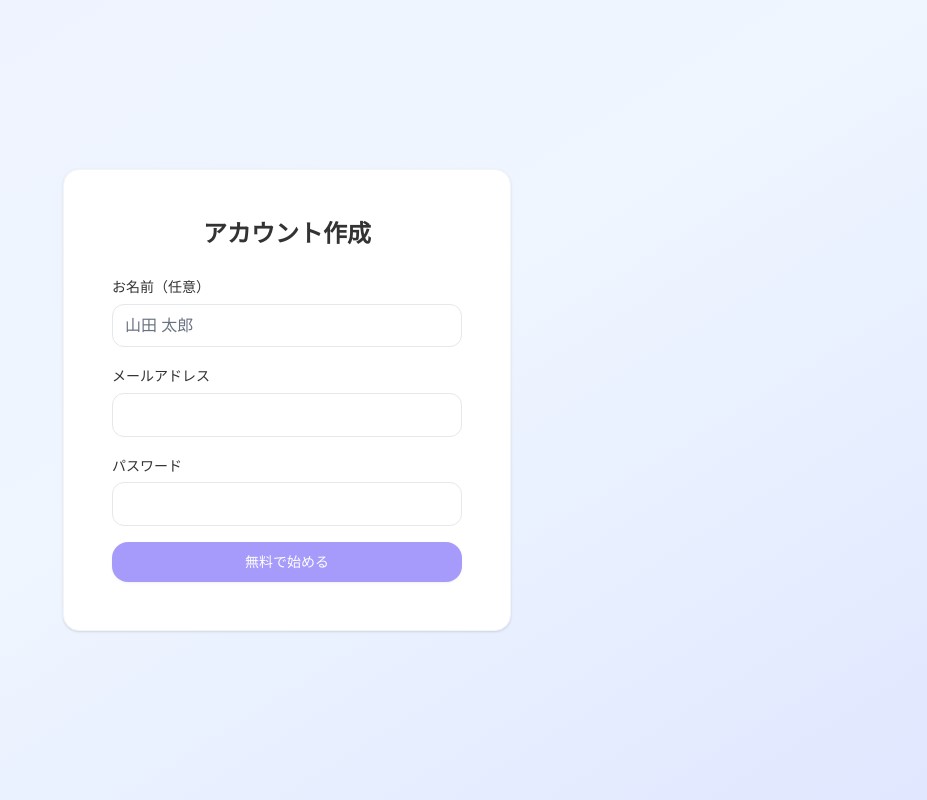
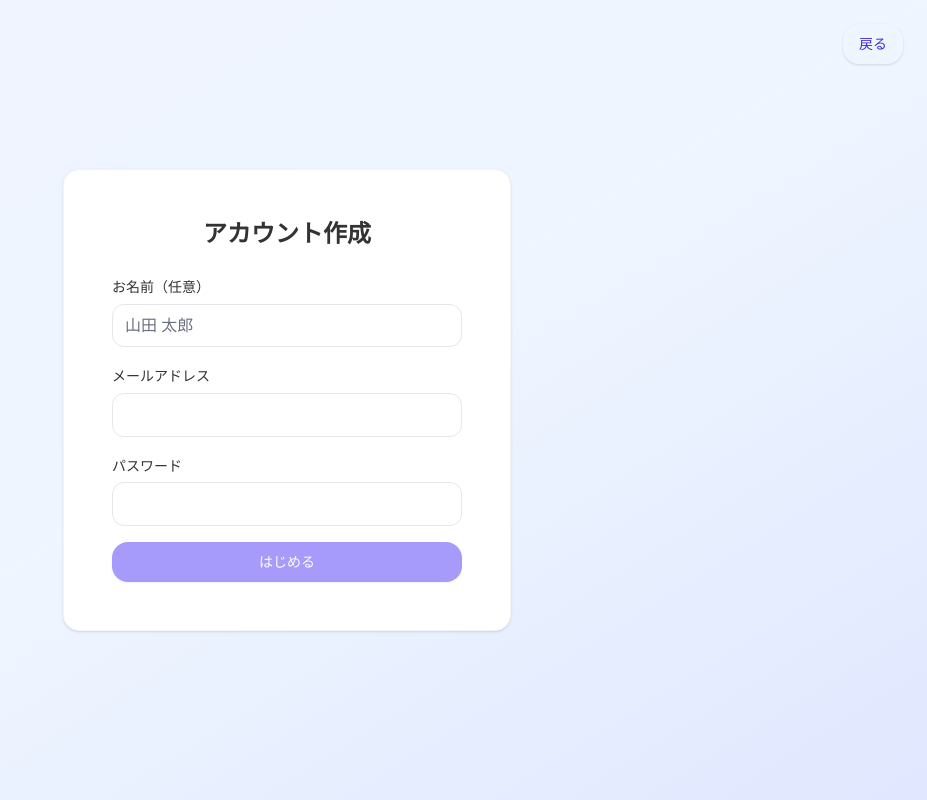
Before and after one commit to rina1987/enlink, a Next.js app: page /signup in a window 1280 px wide. Shown: the whole page, without its empty margins (353-1280 px from the left). Built offline with nearby package versions, Linux system fonts and the light colour scheme; no server answers.

Commit message:
アカウント修正

```diff
--- a/app/login/page.tsx
+++ b/app/login/page.tsx
@@ -29,7 +29,10 @@ export default function LoginPage() {
   };
 
   return (
-    <div className="min-h-screen flex items-center justify-center bg-gradient-to-br from-indigo-50 via-blue-50 to-indigo-100 dark:from-slate-900 dark:via-slate-800 dark:to-slate-900 p-4">
+    <div className="min-h-screen relative flex items-center justify-center bg-gradient-to-br from-indigo-50 via-blue-50 to-indigo-100 dark:from-slate-900 dark:via-slate-800 dark:to-slate-900 p-4">
+      <div className="absolute right-6 top-6">
+        <Button variant="outline" onClick={() => router.push('/')}>戻る</Button>
+      </div>
       <Card className="w-full max-w-md">
         <div className="p-6">
           <h1 className="text-2xl font-semibold text-text mb-6 text-center">ログイン</h1>
--- a/app/signup/page.tsx
+++ b/app/signup/page.tsx
@@ -49,7 +49,10 @@ export default function SignupPage() {
   };
 
   return (
-    <div className="min-h-screen flex items-center justify-center bg-gradient-to-br from-indigo-50 via-blue-50 to-indigo-100 dark:from-slate-900 dark:via-slate-800 dark:to-slate-900 p-4">
+    <div className="min-h-screen relative flex items-center justify-center bg-gradient-to-br from-indigo-50 via-blue-50 to-indigo-100 dark:from-slate-900 dark:via-slate-800 dark:to-slate-900 p-4">
+      <div className="absolute right-6 top-6">
+        <Button variant="outline" onClick={() => router.push('/')}>戻る</Button>
+      </div>
       <Card className="w-full max-w-md">
         <div className="p-6">
           <h1 className="text-2xl font-semibold text-text mb-6 text-center">アカウント作成</h1>
@@ -84,7 +87,7 @@ export default function SignupPage() {
               />
             </div>
             <Button type="submit" disabled={loading || !email || !password} className="w-full">
-              {loading ? '作成中…' : '無料で始める'}
+              {loading ? '作成中…' : 'はじめる'}
             </Button>
             {info && <p className="text-xs text-center text-text-light mt-3">{info}</p>}
           </form>
--- a/lib/services/meeting.service.ts
+++ b/lib/services/meeting.service.ts
@@ -48,8 +48,9 @@ export class MeetingService {
   }
 
   static async create(meeting: MeetingInsert) {
-    const { data, error } = await (supabase.from('meetings') as any)
-      .insert(meeting)
+    const { data, error } = await supabase
+      .from('meetings')
+      .insert(meeting as any)
       .select()
       .single();
 
```
